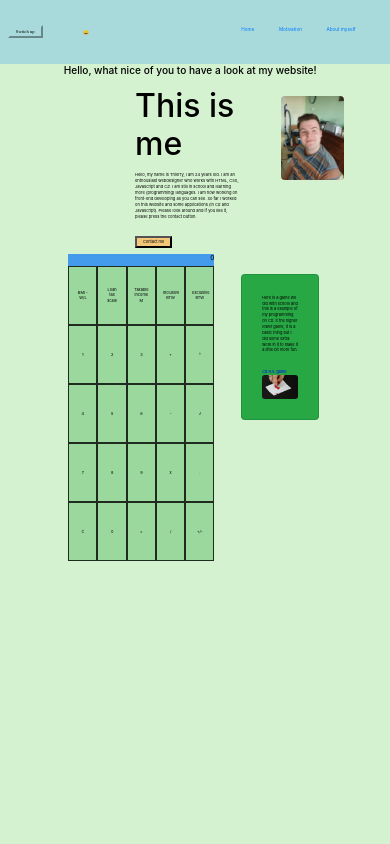
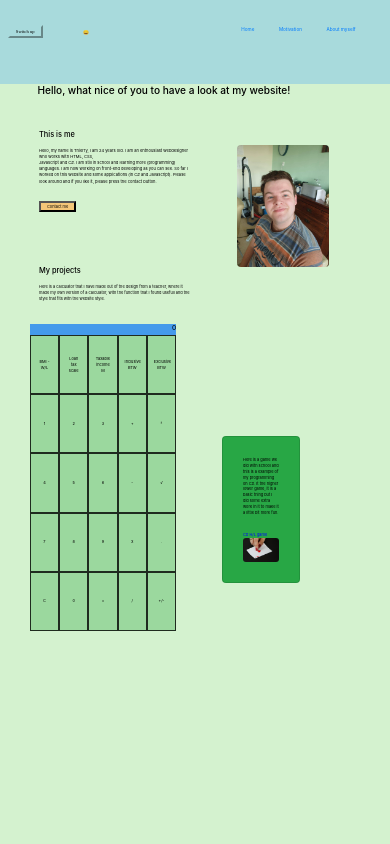
Before and after one commit to Thbroersma/Thbroersma.github.io, a PHP site: page / in a window 390 px wide. Run offline with PHP 8.4, Linux system fonts and the light colour scheme.

Commit message:
1e pagina responsive gemaakt

```diff
--- a/css/styling.css
+++ b/css/styling.css
@@ -56,8 +56,11 @@
 	margin-top: 1vh;
 }
 .head {
-	margin-left: 17%;
+	margin-left: 10%;
 	font-size: 2.6vw;
+}
+.headingThree {
+	font-size: 1.9vw;
 }
 .high {
 	width: 30vw;
@@ -66,7 +69,7 @@
 	text-align: center;
 }
 .higherLower {
-	margin-top: 3vh;
+	margin-top: 20vh;
 }
 .intro {
 	margin-left: 2vw;
@@ -84,6 +87,9 @@
 	margin-top: 3%;
 }
 .myBody {
+	display: grid;
+	grid-template-columns: 10vw 90vw;
+	grid-template-rows: 10vh 5vh 85vh;
 	background-color: #D4F2CF;
 	color: black;
 	font-size: 1vw;
@@ -130,10 +136,6 @@ nav a {
 .navigation {
 	float: right;
 }
-
-.project {
-	margin-left: 16%;
-}
 span {
 	margin-left: 6vw;
 	padding: 1.45vw 4vw 1.45vw 4vw;
@@ -156,12 +158,12 @@ span:hover {
 /* Gedeelte om het verdelen van de pagina */
 header {
 	grid-column: 1/3;
-	grid-row: 1/2;
+	grid-row: 2/3;
 }
 
 nav {
 	grid-column: 1/3;
-	grid-row: 2/3;
+	grid-row: 1/2;
 }
 main {
 	grid-column: 2/3;
@@ -171,7 +173,3 @@ aside {
 	grid-column: 1/2;
 	grid-row: 3/4;
 }
-footer {
-	grid-column: 1/3;
-	grid-row: 4/5;
-}
--- a/index.html
+++ b/index.html
@@ -46,11 +46,8 @@
 </aside>
 <main>
     <div class="row">
-        <div class="col-sm-2">
-
-        </div>
         <div class="col-sm-6">
-            <h2 class="lower-head">This is me</h2>
+            <h2 class="lower-head headingThree">This is me</h2>
             <p  class="about">
                 Hello, my name is Thierry, I am  24 years old. I am an enthousiast webdesigner who works with HTML,
                  CSS, <br> Javascript and C#. I am still in school and learning more (programming) languages. I am now working on
@@ -65,8 +62,15 @@
             <img src="img/me.jpg" class="rounded me">
         </div>
     </div>
+
     <div class="row project">
+
         <div class="col-sm-6">
+            <h3 class="headingThree">My projects</h3>
+            <p>
+                Here is a calculator that I have made out of the design from a teacher, where it made my own version of a calculator,
+                with the function that I found usefull and the style that fits with the website style.
+            </p>
             <div class="container computingBlock">
                 <div class="row">
                     <div class="col-xs-5">
```
